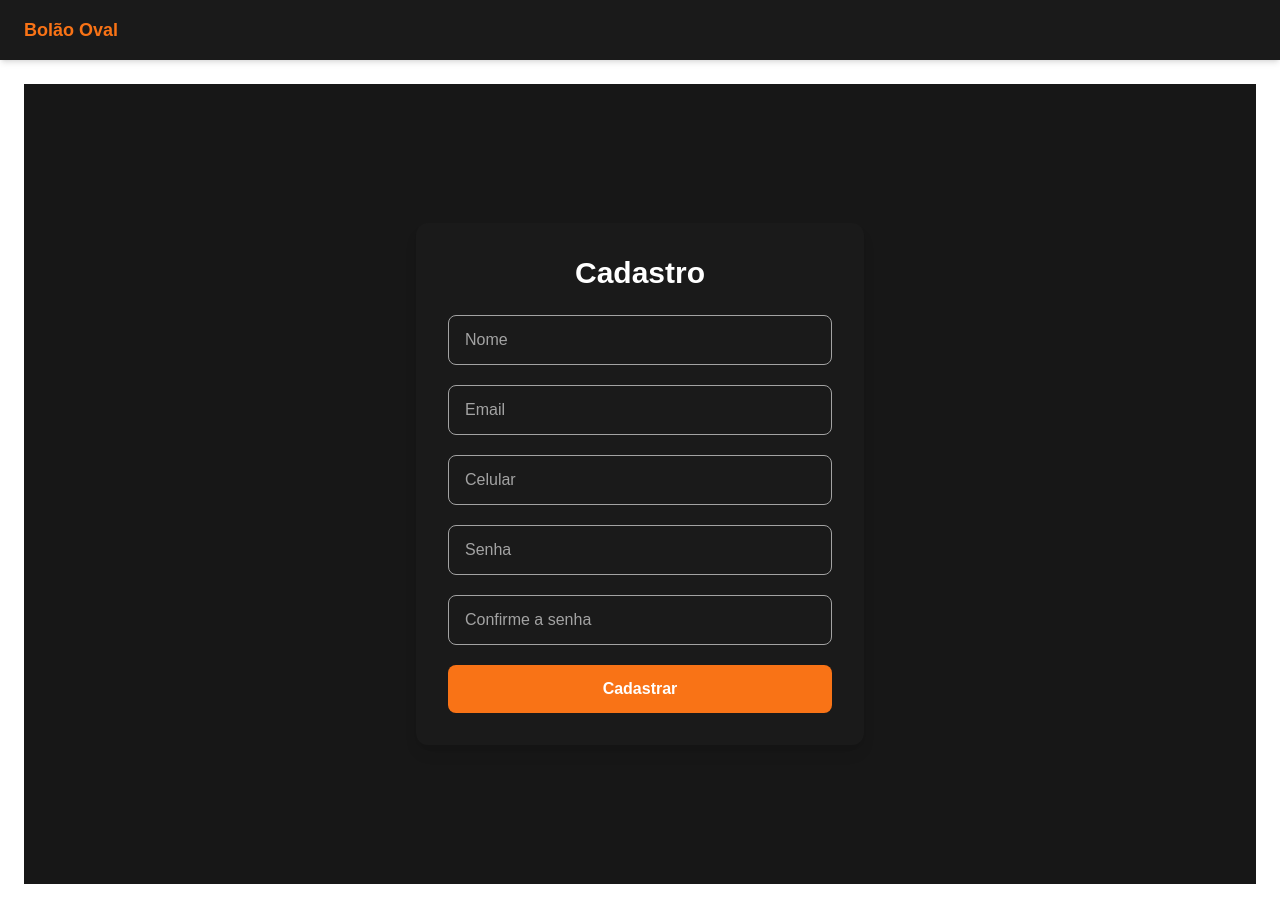
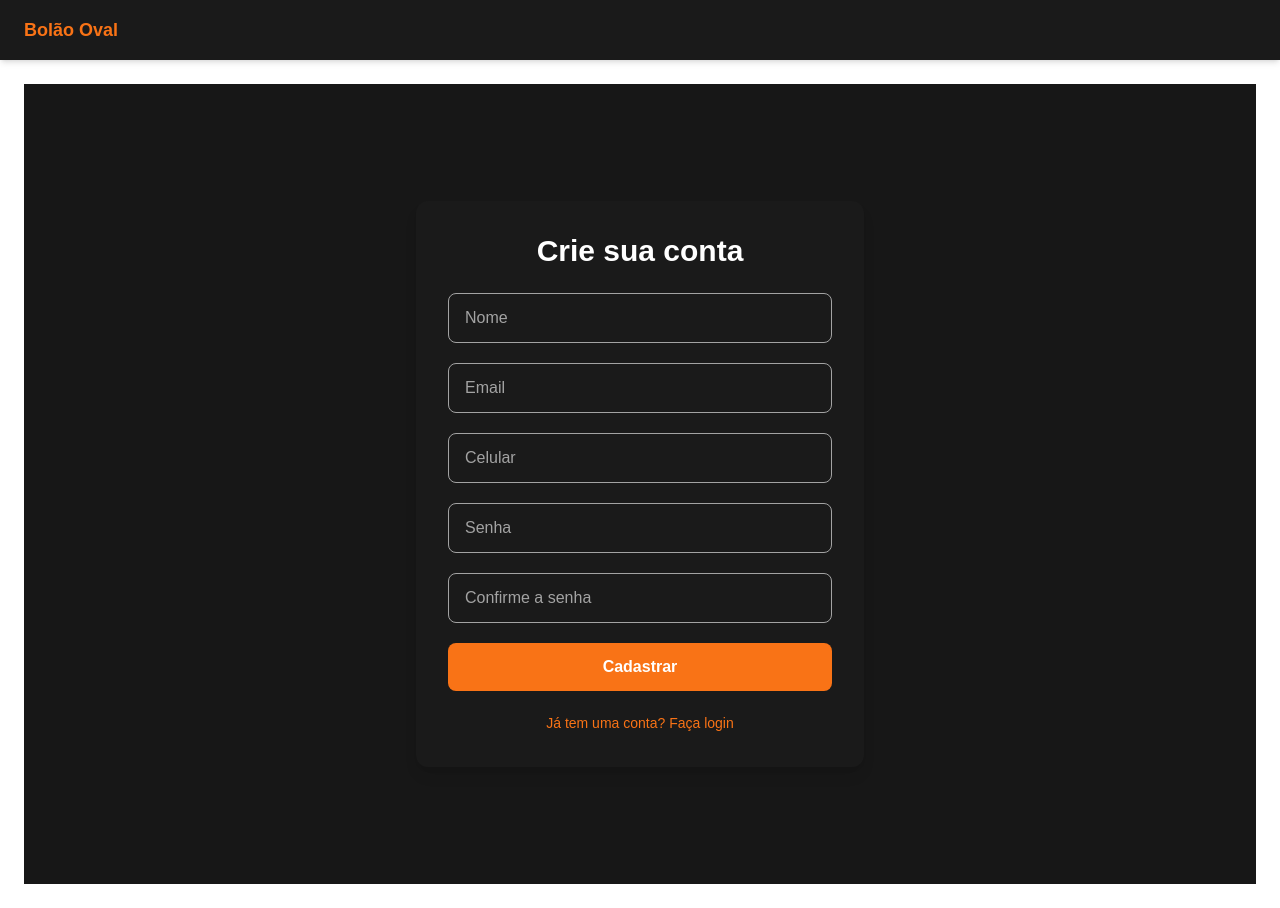
Before and after one commit to ColellaDev/bolao-oval, a Next.js app: page /register in a window 1280 px wide. Built offline with nearby package versions, Linux system fonts and the light colour scheme; no server answers.

Commit message:
Criado botões navegação entre login e register

```diff
--- a/package.json
+++ b/package.json
@@ -18,6 +18,7 @@
     "react": "^19.0.0",
     "react-dom": "^19.0.0",
     "react-hook-form": "^7.59.0",
+    "sonner": "^2.0.6",
     "zod": "^3.25.67"
   },
   "devDependencies": {
--- a/src/app/layout.tsx
+++ b/src/app/layout.tsx
@@ -3,6 +3,7 @@ import { Geist, Geist_Mono } from "next/font/google";
 import "./globals.css";
 import { AuthProvider } from "@/context/AuthContext";
 import { Header } from "@/components/Header";
+import { Toaster } from 'sonner'
 
 const geistSans = Geist({
   variable: "--font-geist-sans",
@@ -31,7 +32,10 @@ export default function RootLayout({
       >
         <AuthProvider>
           <Header />
-          <main className="p-6">{children}</main>
+          <main className="p-6">
+            {children}
+            <Toaster richColors position="top-right" />
+          </main>
         </AuthProvider>
       </body>
     </html>
--- a/src/app/login/page.tsx
+++ b/src/app/login/page.tsx
@@ -57,7 +57,7 @@ export default function LoginPage() {
     <div className="min-h-screen flex items-center justify-center bg-background text-text px-4">
       <form
         onSubmit={handleSubmit(onSubmit)}
-        className="w-full max-w-md bg-surface p-8 rounded-2xl shadow-lg space-y-4"
+        className="w-full max-w-md bg-surface p-8 rounded-2xl shadow-lg space-y-4 text-center"
       >
         <h1 className="text-2xl font-bold text-primary text-center">Login</h1>
 
@@ -84,7 +84,7 @@ export default function LoginPage() {
         <button
           type="submit"
           disabled={isSubmitting}
-          className="w-full bg-primary hover:bg-primary-hover text-white font-semibold py-3 rounded transition"
+          className="w-full bg-primary hover:bg-primary-hover text-white font-semibold py-3 rounded transition cursor-pointer"
         >
           {isSubmitting ? 'Logando...' : 'Login'}
         </button>
@@ -92,6 +92,14 @@ export default function LoginPage() {
         {status === 'error' && (
           <p className="text-red-500 text-center">❌ {errorMessage}</p>
         )}
+
+        <button
+          type="button"
+          onClick={() => router.push('/register')}
+          className="text-sm text-primary hover:underline cursor-pointer"
+        >
+          Criar conta
+        </button>
       </form>
     </div>
   )
--- a/src/app/register/page.tsx
+++ b/src/app/register/page.tsx
@@ -60,7 +60,7 @@ export default function RegisterPage() {
     <main className="min-h-screen bg-background flex items-center justify-center p-4">
       <div className="w-full max-w-md bg-surface rounded-xl p-8 shadow-lg">
 
-        <h1 className="text-3xl font-bold text-text mb-6 text-center">Cadastro</h1>
+        <h1 className="text-3xl font-bold text-text mb-6 text-center">Crie sua conta</h1>
 
         <form onSubmit={handleSubmit(onSubmit)} className="space-y-5">
           <div>
@@ -116,7 +116,7 @@ export default function RegisterPage() {
           <button
             type="submit"
             disabled={isSubmitting}
-            className="w-full bg-primary hover:bg-primary-hover text-white font-bold py-3 rounded-lg transition-all"
+            className="w-full bg-primary hover:bg-primary-hover text-white font-bold py-3 rounded-lg transition-all cursor-pointer disabled:opacity-70 disabled:cursor-not-allowed"
           >
             {isSubmitting ? 'Cadastrando...' : 'Cadastrar'}
           </button>
@@ -128,6 +128,16 @@ export default function RegisterPage() {
           {status === 'error' && (
             <p className="text-red-400 text-center font-medium">❌ {errorMessage}</p>
           )}
+
+          <div className="text-center">
+            <button
+              type="button"
+              onClick={() => router.push('/login')}
+              className="text-sm text-primary hover:underline cursor-pointer"
+            >
+              Já tem uma conta? Faça login
+            </button>
+          </div>
         </form>
       </div>
     </main>
```
Also changed, not shown: 1 other file (tests, documents, lock files or other folders).
